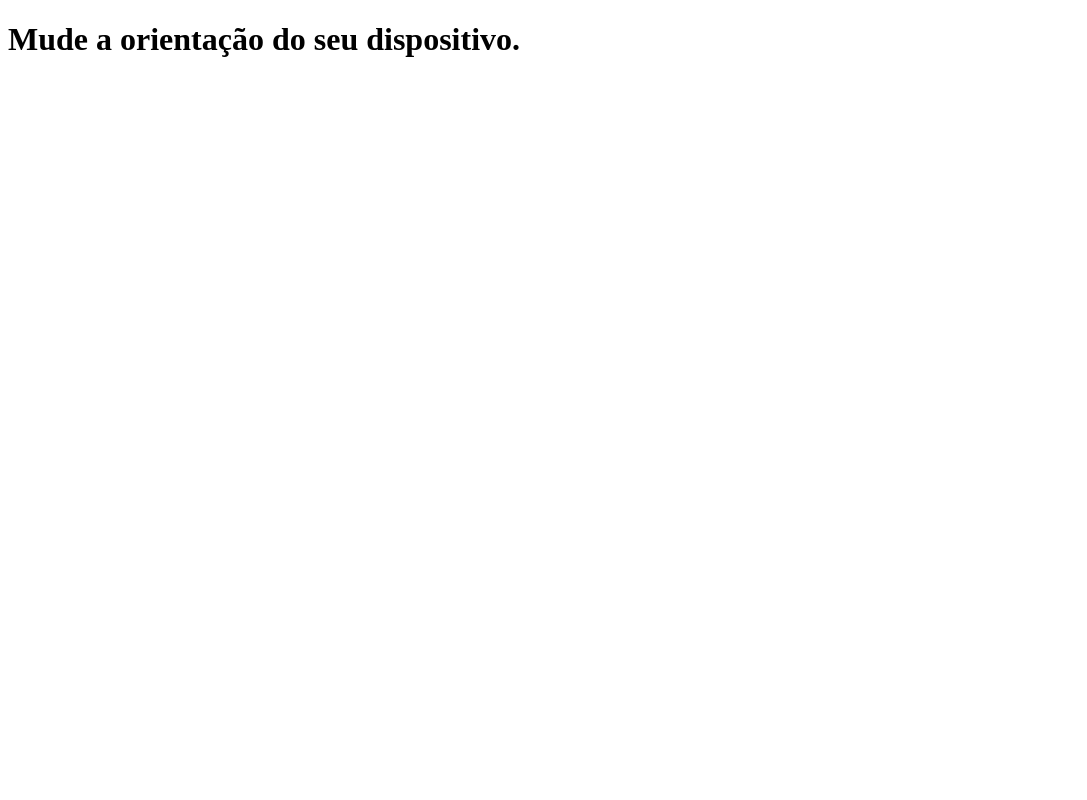
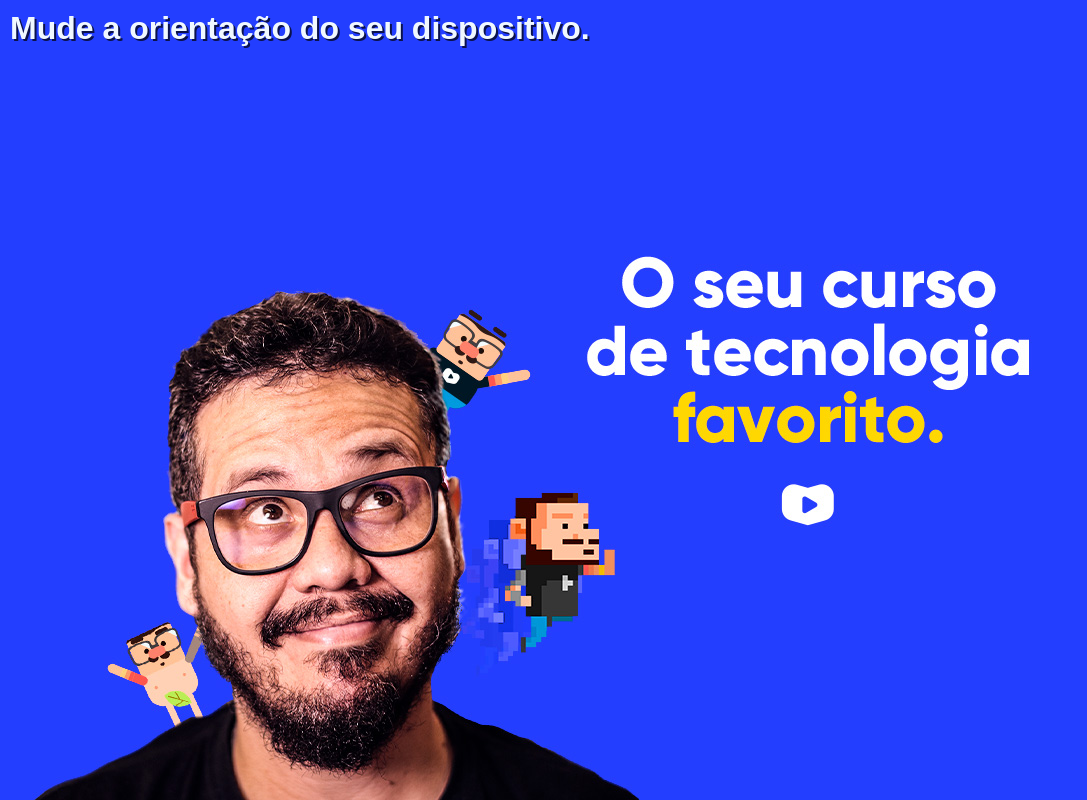
Before and after one commit to fabcode01/html-css, a plain HTML site: page exercicios/ex026/mq002/index.html in a window 1280 px wide. Shown: the whole page, without its empty margins (0-1087 px from the left). Drawn offline with Linux system fonts and the light colour scheme.

Commit message:
ex002 mq2

```diff
--- a/exercicios/ex026/mq002/estilos/all.css
+++ b/exercicios/ex026/mq002/estilos/all.css
@@ -1,3 +1,22 @@
 @charset "UTF-8";
 
 /* configurações gerais */
+
+*{
+    margin: 0;
+    padding: 0;
+    font-family: Arial, Helvetica, sans-serif;
+}
+html, body{
+    width: 100vw;
+    height: 100vh;
+    background-color: #233eff;
+    background-size: contain;
+    background-repeat: no-repeat;
+}
+
+h1{
+    color: aliceblue;
+    text-shadow: 2px 2px 0px #0b124b;
+    padding: 10px;
+}
--- a/exercicios/ex026/mq002/estilos/paisagem.css
+++ b/exercicios/ex026/mq002/estilos/paisagem.css
@@ -1,3 +1,8 @@
 @charset "UTF-8";
 
 /* configurações em paisagem */
+
+body{
+    background-image: url(../img/cev-landscape.jpg);
+    background-position: left bottom;
+}
--- a/exercicios/ex026/mq002/estilos/retrado.css
+++ b/exercicios/ex026/mq002/estilos/retrado.css
@@ -1,3 +1,8 @@
 @charset "UTF-8";
 
 /* configurações em retrato */
+
+body{
+    background-image: url(../img/cev-portrait.jpg);
+    background-position: center bottom;
+}
```
